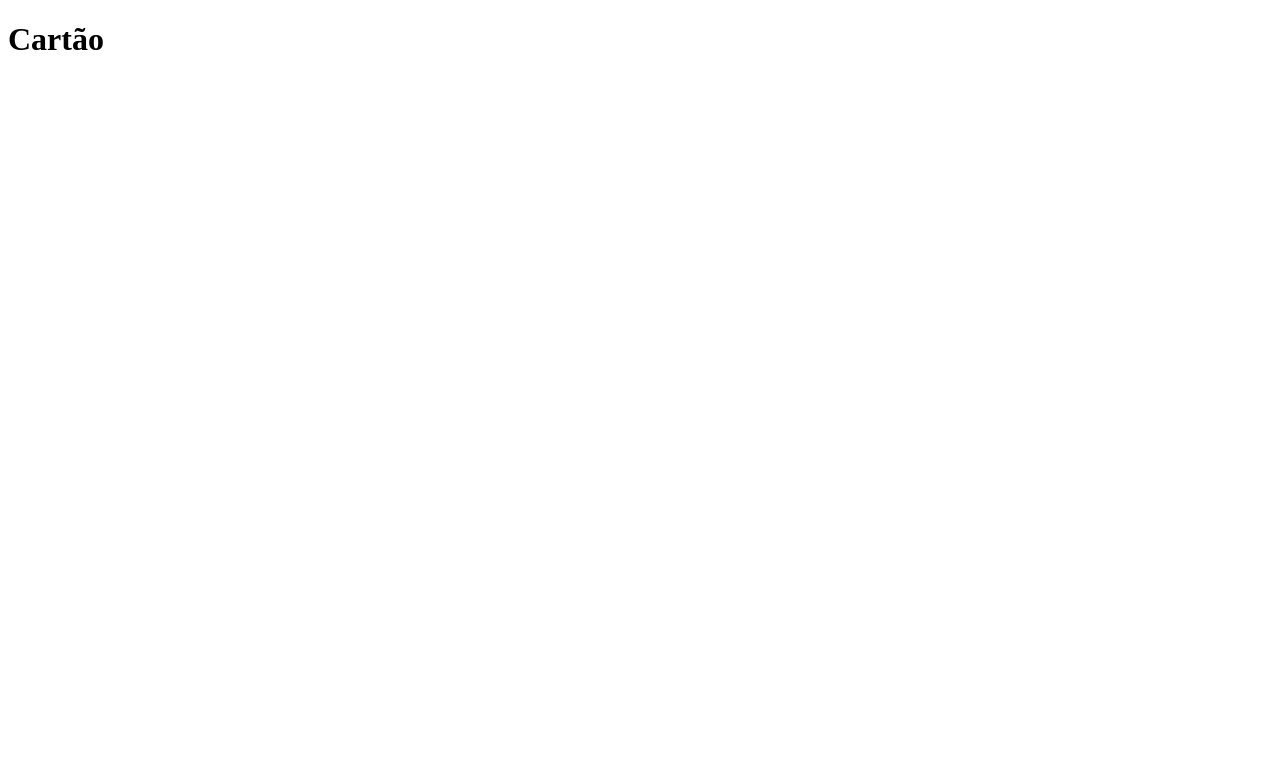
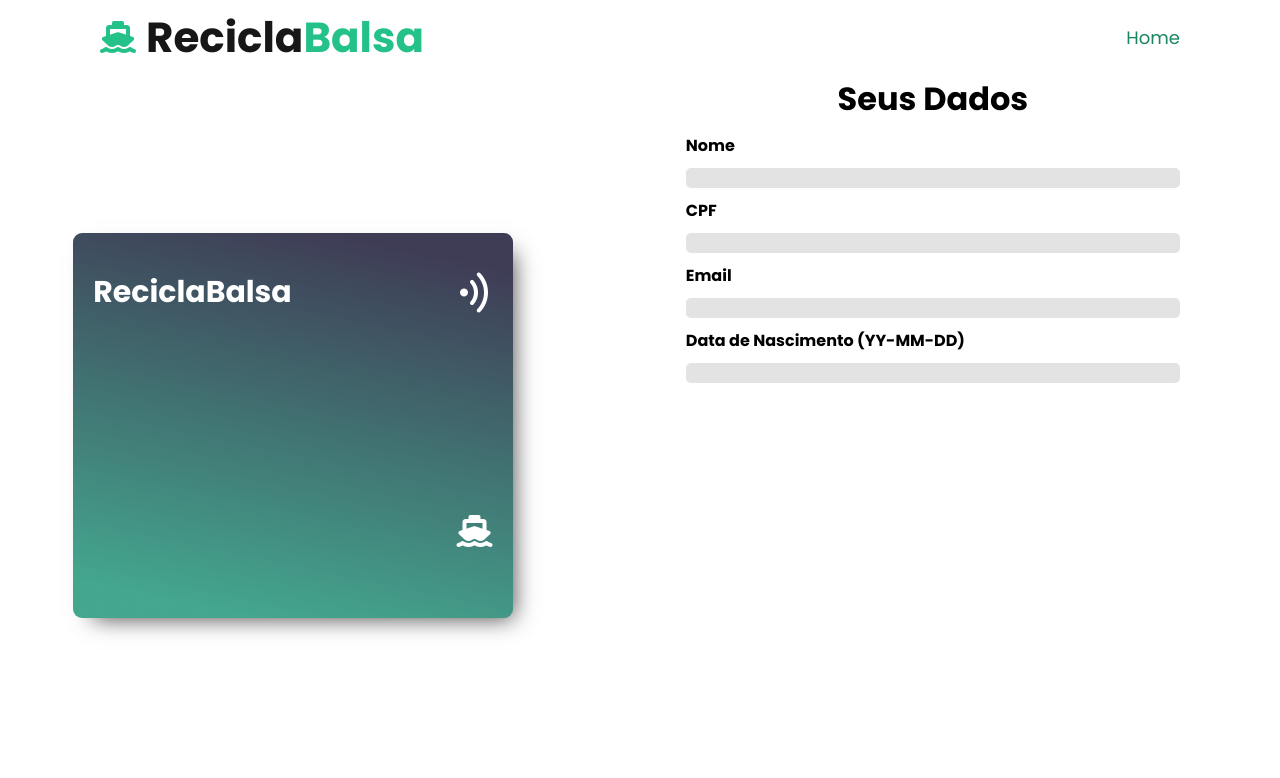
Before and after one commit to ReciclaBalsa/Frontend, a plain HTML site: page src/cartao.html in a window 1280 px wide. Drawn offline with Linux system fonts and the light colour scheme.

Commit message:
feat: criar sistema de login e cadastro com localStorage, estilizar cartão e dados do cliente, ajustar menu de algumas paginas, ajustar links de redirecionamento.
Co-authored-by:  Jennifer Daleffi  <JenniferDaleffi@users.noreply.github.com>
Co-authored-by: PauloHenrique63 <PauloHenrique63@users.noreply.github.com>

```diff
--- a/src/cartao.html
+++ b/src/cartao.html
@@ -4,9 +4,59 @@
     <meta charset="UTF-8" />
     <meta name="viewport" content="width=device-width, initial-scale=1.0" />
     <link rel="stylesheet" href="./css/cartao.css" />
+    <link
+      rel="stylesheet"
+      href="https://cdnjs.cloudflare.com/ajax/libs/font-awesome/6.5.2/css/all.min.css "
+    />
+    <script src="./js/cartao.js" defer></script>
     <title>Cartão - Recicla Balsa</title>
   </head>
   <body>
-    <h1>Cartão</h1>
+    <header class="cabecalho">
+      <div class="logo">
+        <a href="./index.html"><i class="fa-solid fa-ship fa-2xl"></i></a>
+        <h1 class="logo-title">
+          <a href="./index.html">Recicla<span>Balsa</span></a>
+        </h1>
+      </div>
+      <nav class="navegacao">
+        <ul class="menu">
+          <li>
+            <a href="/index.html" class="link link-home">Home</a>
+          </li>
+        </ul>
+      </nav>
+    </header>
+    <main>
+      <div class="user-content">
+        <h1>Seus Dados</h1>
+        <label>Nome</label>
+        <p class="nome"></p>
+        <label>CPF</label>
+        <p class="cpf"></p>
+        <label>Email</label>
+        <p class="email"></p>
+        <label>Data de Nascimento (YY-MM-DD)</label>
+        <p class="data-nasc"></p>
+      </div>
+
+      <aside class="cartao-area">
+        <div class="cartao">
+          <div class="header-cartao">
+            <h1>ReciclaBalsa</h1>
+            <i class="fa-solid fa-wifi fa-2xl"></i>
+          </div>
+          <div class="content-cartao">
+            <div class="info-usuario">
+              <div class="dados">
+                <p class="nome-cartao"></p>
+                <p class="cpf-cartao"></p>
+              </div>
+              <i class="fa-solid fa-ship fa-2xl"></i>
+            </div>
+          </div>
+        </div>
+      </aside>
+    </main>
   </body>
 </html>
--- a/src/css/cadastro.css
+++ b/src/css/cadastro.css
@@ -3,50 +3,72 @@
   margin: 0;
   padding: 0;
   box-sizing: border-box;
+  text-decoration: none;
+  scroll-behavior: smooth;
+  font-family: "Poppins", sans-serif;
 }
 body {
   font-family: "Poppins", sans-serif;
 }
-.cabecalho {
+header {
   width: 100%;
   height: 75px;
-  padding: 10px;
+  background-color: #fff;
+  display: flex;
+  justify-content: space-between;
+  align-items: center;
+  padding: 0 100px;
+}
+
+.logo {
+  width: max-content;
+  cursor: pointer;
+  display: flex;
+  align-items: center;
+  justify-content: center;
+  gap: 10px;
+}
+
+.logo i {
+  color: #24c189;
+}
+
+.logo-title {
+  font-family: "Poppins", sans-serif;
+  font-size: 42px;
+}
+
+.logo-title a {
+  color: #171717;
+}
+
+.logo-title a span {
+  color: #24c189;
+}
+
+.navbar {
+  width: 100%;
+  height: 100%;
   display: flex;
   align-items: center;
   justify-content: space-between;
-  background-color: #fff;
-  padding: 10px 40px;
-  position: fixed;
-}
-.cabecalho span {
-  color: #24c189;
-}
-.cabecalho h1 {
-  color: #000;
-}
-.navegacao {
-  display: flex;
-  width: max-content;
-  height: 100%;
-  align-items: center;
-  justify-content: center;
-}
-.menu {
-  list-style: none;
-  display: flex;
-  gap: 10px;
 }
 
-.menu .link {
-  border: 2px solid #24c189;
-  border-radius: 5px;
-  padding: 5px;
-  text-decoration: none;
-  color: #000;
+.menu {
+  display: flex;
+  list-style: none;
+  gap: 40px;
+  align-items: center;
 }
-.menu .link:hover {
-  background-color: #24c189;
-  color: #fff;
+
+.link {
+  font-family: "Poppins", sans-serif;
+  font-size: 18px;
+  color: #198660;
+}
+
+.link:hover {
+  text-decoration: underline;
 }
 
 main {
@@ -62,7 +84,6 @@ main {
 
 main h1 {
   margin-bottom: 12px;
-  margin-top: 70px;
   font-size: 30px;
   text-align: center;
 }
--- a/src/css/cartao.css
+++ b/src/css/cartao.css
@@ -0,0 +1,161 @@
+@import url("https://fonts.googleapis.com/css2?family=Montserrat:wght@100..900&family=Open+Sans:ital,wght@0,300..800;1,300..800&family=Poppins:wght@400;700&display=swap");
+
+* {
+  margin: 0;
+  padding: 0;
+  box-sizing: border-box;
+  text-decoration: none;
+  scroll-behavior: smooth;
+  font-family: "Poppins", sans-serif;
+}
+
+header {
+  width: 100%;
+  height: 75px;
+  background-color: #fff;
+  display: flex;
+  justify-content: space-between;
+  align-items: center;
+  padding: 0 100px;
+}
+
+.logo {
+  width: max-content;
+  cursor: pointer;
+  display: flex;
+  align-items: center;
+  justify-content: center;
+  gap: 10px;
+}
+
+.logo i {
+  color: #24c189;
+}
+
+.logo-title {
+  font-family: "Poppins", sans-serif;
+  font-size: 42px;
+}
+
+.logo-title a {
+  color: #171717;
+}
+
+.logo-title a span {
+  color: #24c189;
+}
+
+.navbar {
+  width: 100%;
+  height: 100%;
+  display: flex;
+  align-items: center;
+  justify-content: space-between;
+}
+
+.menu {
+  display: flex;
+  list-style: none;
+  gap: 40px;
+  align-items: center;
+}
+
+.link {
+  font-family: "Poppins", sans-serif;
+  font-size: 18px;
+  color: #198660;
+}
+
+.link:hover {
+  text-decoration: underline;
+}
+
+main {
+  width: 100%;
+  height: calc(100vh - 100px);
+  display: flex;
+  align-items: center;
+  flex-direction: row-reverse;
+}
+
+.user-content {
+  width: 100%;
+  height: 100%;
+  display: flex;
+  flex-direction: column;
+  align-items: center;
+  gap: 10px;
+  padding: 0 100px;
+}
+
+.user-content p {
+  width: 100%;
+  padding: 10px;
+  border-radius: 5px;
+  background-color: #1717171e;
+}
+
+.user-content label {
+  width: 100%;
+  font-weight: bold;
+  text-align: left;
+}
+
+.cartao-area {
+  width: 100%;
+  height: 100%;
+  display: flex;
+  align-items: center;
+  justify-content: center;
+  flex-direction: column;
+}
+
+.cartao {
+  display: flex;
+  flex-direction: column;
+  width: 75%;
+  height: 55%;
+  border-radius: 9px;
+  box-shadow: 10px 10px 22px -10px rgba(0, 0, 0, 0.75);
+  background: #3f3d56 url("../img/img-bg-cartao.png") center/cover no-repeat;
+  padding: 20px;
+}
+.cartao h1 {
+  font-size: 30px;
+}
+.header-cartao {
+  display: flex;
+  width: 100%;
+  height: 30%;
+  justify-content: space-between;
+  align-items: center;
+  color: #fff;
+}
+.fa-wifi {
+  rotate: 90deg;
+  font-size: 22px;
+  display: flex;
+  justify-content: end;
+}
+
+.content-cartao {
+  width: 100%;
+  height: 100%;
+  display: flex;
+  align-items: flex-end;
+  justify-content: space-between;
+  color: #fff;
+}
+
+.info-usuario {
+  width: 100%;
+  height: 50%;
+  display: flex;
+  align-items: center;
+  justify-content: space-between;
+  padding: 20px 0;
+}
+
+.content-cartao p {
+  font-size: 20px;
+}
--- a/src/css/index.css
+++ b/src/css/index.css
@@ -11,7 +11,7 @@
 
 header {
   width: 100%;
-  height: 100px;
+  height: 75px;
   background-color: #fff;
   display: flex;
   align-items: center;
@@ -77,7 +77,7 @@ header {
   color: #fff;
   border: 1px solid #fff;
   background-color: #24c189;
-  border-radius: 5px;
+  border-radius: 7px;
   font-weight: 500;
   cursor: pointer;
 }
@@ -89,16 +89,13 @@ header {
 }
 
 .main-container {
-  padding: 0 100px;
+  padding: 75px 100px;
   display: flex;
   align-items: center;
   justify-content: center;
   width: 100%;
   height: auto;
   text-align: center;
-}
-
-.about-section {
 }
 
 footer {
--- a/src/css/login.css
+++ b/src/css/login.css
@@ -4,58 +4,73 @@
   margin: 0;
   padding: 0;
   box-sizing: border-box;
+  text-decoration: none;
+  scroll-behavior: smooth;
+  font-family: "Poppins", sans-serif;
 }
 
 body {
   font-family: "Poppins", sans-serif;
 }
-
-.cabecalho {
+header {
   width: 100%;
   height: 75px;
-  padding: 10px 40px;
+  background-color: #fff;
+  display: flex;
+  justify-content: space-between;
+  align-items: center;
+  padding: 0 100px;
+}
+
+.logo {
+  width: max-content;
+  cursor: pointer;
+  display: flex;
+  align-items: center;
+  justify-content: center;
+  gap: 10px;
+}
+
+.logo i {
+  color: #24c189;
+}
+
+.logo-title {
+  font-family: "Poppins", sans-serif;
+  font-size: 42px;
+}
+
+.logo-title a {
+  color: #171717;
+}
+
+.logo-title a span {
+  color: #24c189;
+}
+
+.navbar {
+  width: 100%;
+  height: 100%;
   display: flex;
   align-items: center;
   justify-content: space-between;
-  background-color: #fff;
-}
-
-.cabecalho span {
-  color: #24c189;
-}
-
-.cabecalho h1 {
-  color: #000;
-}
-
-.navegacao {
-  display: flex;
-  width: max-content;
-  height: 100%;
-  align-items: center;
-  justify-content: center;
 }
 
 .menu {
+  display: flex;
   list-style: none;
-  display: flex;
-  gap: 10px;
+  gap: 40px;
+  align-items: center;
 }
 
-.menu .link {
-  border: 2px solid #24c189;
-  border-radius: 5px;
-  padding: 5px;
-  text-decoration: none;
-  color: #000;
+.link {
+  font-family: "Poppins", sans-serif;
+  font-size: 18px;
+  color: #198660;
 }
 
-.menu .link:hover {
-  background-color: #24c189;
-  color: #fff;
-}
-.conteudo {
-  height: 350px;
+.link:hover {
+  text-decoration: underline;
 }
 
 main {
@@ -125,6 +140,50 @@ main h1 {
   margin-left: 176px;
 }
 
+.alert-dialog {
+  position: absolute;
+  text-align: center;
+  width: 250px;
+  height: 250px;
+  border: none;
+  border-radius: 5px;
+  margin: auto;
+  background-color: #fff;
+  box-shadow: 10px 10px 44px -8px;
+}
+
+.dialog-content {
+  width: 100%;
+  height: 100%;
+  display: flex;
+  flex-direction: column;
+  align-items: center;
+  justify-content: center;
+  gap: 10px;
+}
+
+.dialog-content .close-content {
+  width: 100%;
+}
+
+.alert-dialog .close-button {
+  cursor: pointer;
+  border: none;
+  width: 50%;
+  height: 30px;
+  border-radius: 5px;
+  background-color: #ff3737;
+  color: #fff;
+}
+
+.close-button:hover {
+  background-color: #b82020;
+}
+
+.alert-dialog::backdrop {
+  background: rgba(0, 0, 0, 0.329);
+}
+
 footer {
   position: absolute;
   font-family: "Open-Sans", sans-serif;
--- /dev/null
+++ b/src/js/cartao.js
@@ -0,0 +1,23 @@
+window.onload = function () {
+  function getQueryParam(param) {
+    const urlParams = new URLSearchParams(window.location.search);
+    return urlParams.get(param);
+  }
+
+  const email = getQueryParam("email");
+
+  if (email) {
+    const usuarioData = localStorage.getItem(email);
+
+    if (usuarioData) {
+      const usuario = JSON.parse(usuarioData);
+
+      document.querySelector(".nome").textContent = usuario.nome;
+      document.querySelector(".nome-cartao").textContent = usuario.nome;
+      document.querySelector(".cpf").textContent = usuario.cpf;
+      document.querySelector(".cpf-cartao").textContent = usuario.cpf;
+      document.querySelector(".data-nasc").textContent = usuario.dataNasc;
+      document.querySelector(".email").textContent = usuario.email;
+    }
+  }
+};
```
Also changed, not shown: index.html (+1 -6 lines), src/cadastro.html (+12 -3 lines), src/js/cadastro.js (renamed from src/js/main.js, +5 -3 lines), src/js/login.js (added, +32 -0 lines), src/login.html (+28 -9 lines), src/img/img-bg-cartao.png (added).
